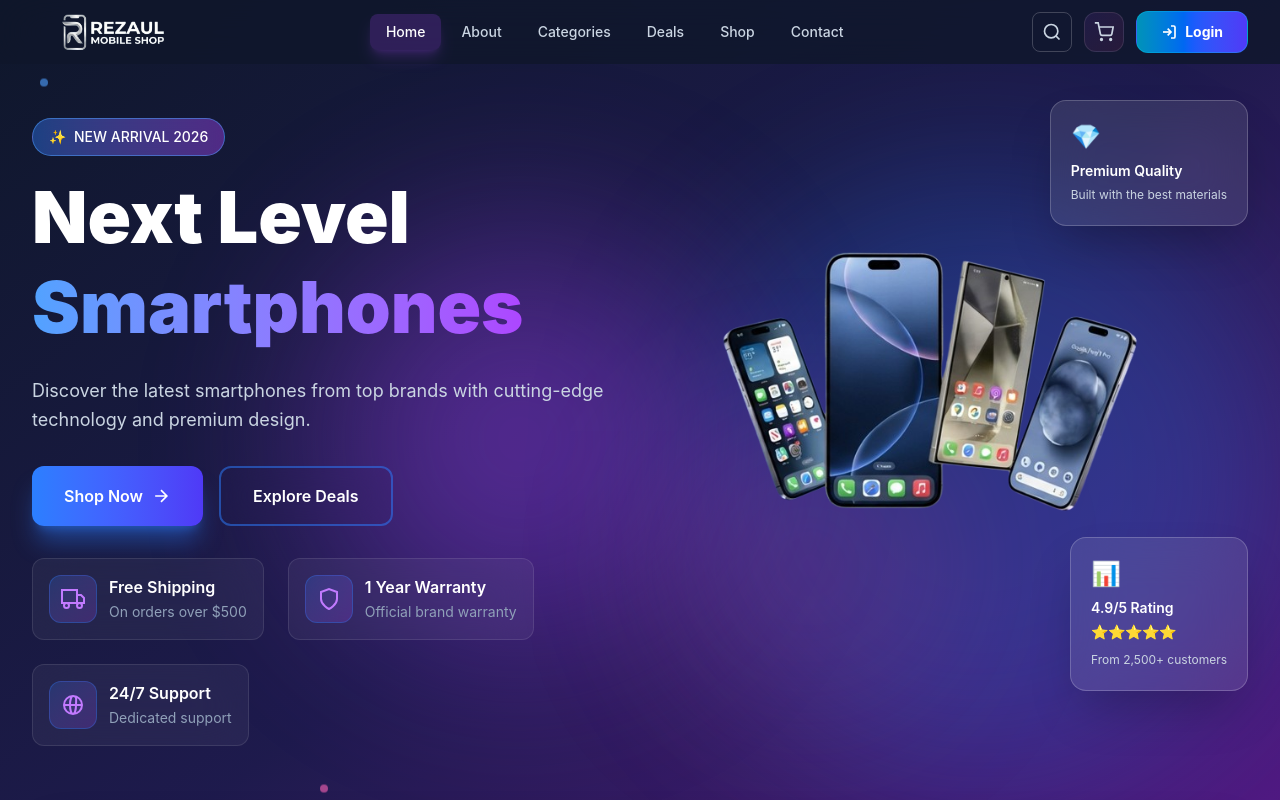
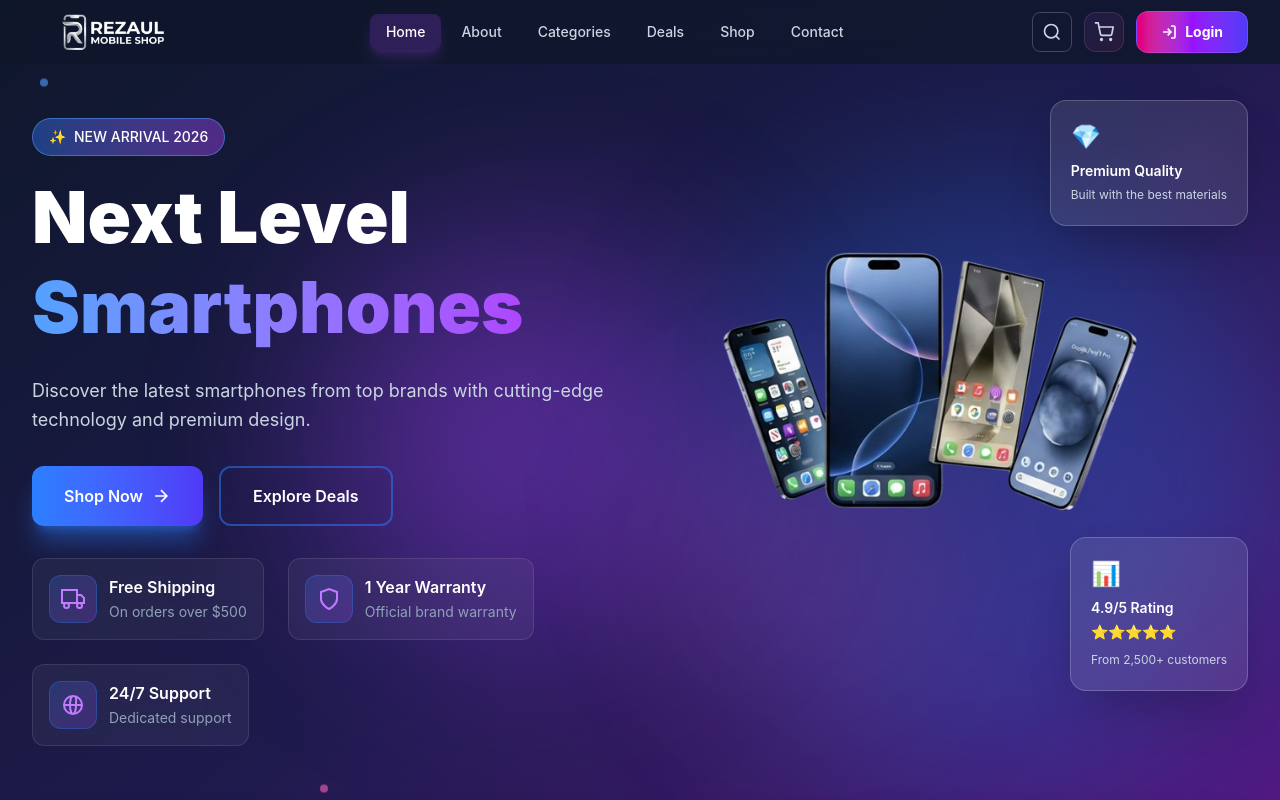
Before and after one commit to rezaul3950/mobile-shop, a React (Vite) app: page / in a window 1280 px wide. Shown: the top 800 px of the page. Built offline with nearby package versions, Linux system fonts and the light colour scheme.

Commit message:
Improve navbar login button with pink-purple-indigo gradient and premium effects

```diff
--- a/src/components/layout/Navbar/Navbar.jsx
+++ b/src/components/layout/Navbar/Navbar.jsx
@@ -247,13 +247,22 @@ function Navbar() {
               )}
             </Link>
 
-            <Link to="/login" className="flex items-center gap-2 px-4 sm:px-6 py-2.5 bg-gradient-to-r from-cyan-600 via-blue-600 to-indigo-600 text-white rounded-xl text-sm font-bold hover:shadow-2xl hover:shadow-cyan-500/50 hover:scale-105 active:scale-95 transition-all duration-300 border border-cyan-400/30">
-              <svg className="w-4 h-4" viewBox="0 0 24 24" fill="none" stroke="currentColor" strokeWidth="2.5">
+            <Link to="/login" className="group relative flex items-center gap-2 px-4 sm:px-6 py-2.5 bg-gradient-to-r from-pink-600 via-purple-600 to-indigo-600 text-white rounded-xl text-sm font-bold hover:shadow-[0_12px_40px_rgba(168,85,247,0.5)] hover:scale-105 active:scale-95 transition-all duration-300 overflow-hidden border border-purple-400/30">
+              {/* Shimmer Effect */}
+              <div className="absolute inset-0 bg-gradient-to-r from-transparent via-white/20 to-transparent -translate-x-full group-hover:translate-x-full transition-transform duration-700"></div>
+
+              {/* Icon */}
+              <svg className="relative z-10 w-4 h-4" viewBox="0 0 24 24" fill="none" stroke="currentColor" strokeWidth="2.5">
                 <path d="M15 3h4a2 2 0 0 1 2 2v14a2 2 0 0 1-2 2h-4"></path>
                 <polyline points="10 17 15 12 10 7"></polyline>
                 <line x1="15" y1="12" x2="3" y2="12"></line>
               </svg>
-              <span>Login</span>
+
+              {/* Text */}
+              <span className="relative z-10">Login</span>
+
+              {/* Pulse Ring */}
+              <div className="absolute inset-0 rounded-xl border-2 border-white/30 opacity-0 group-hover:opacity-100 group-hover:scale-110 transition-all duration-500"></div>
             </Link>
 
           </div>
```
